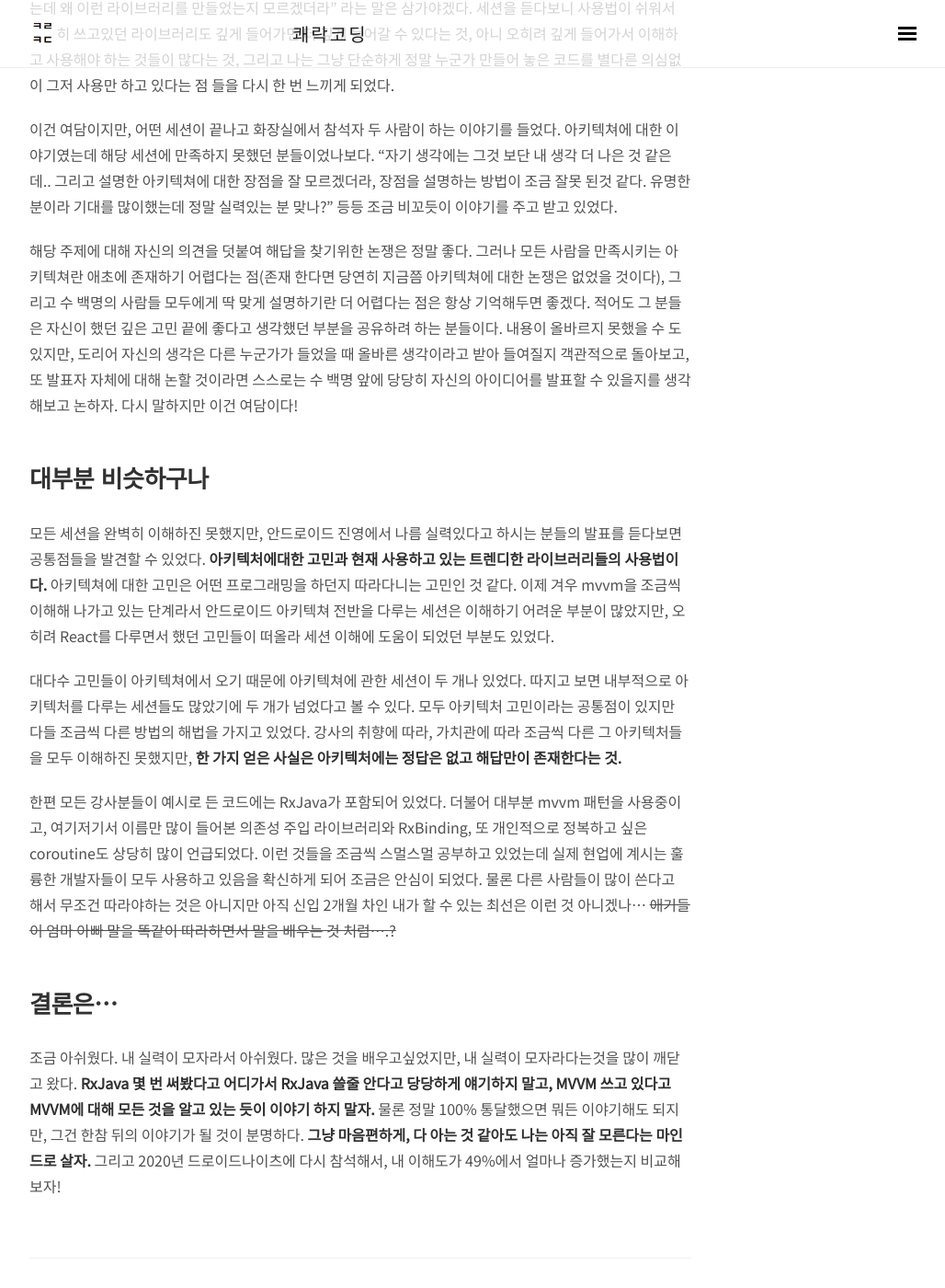
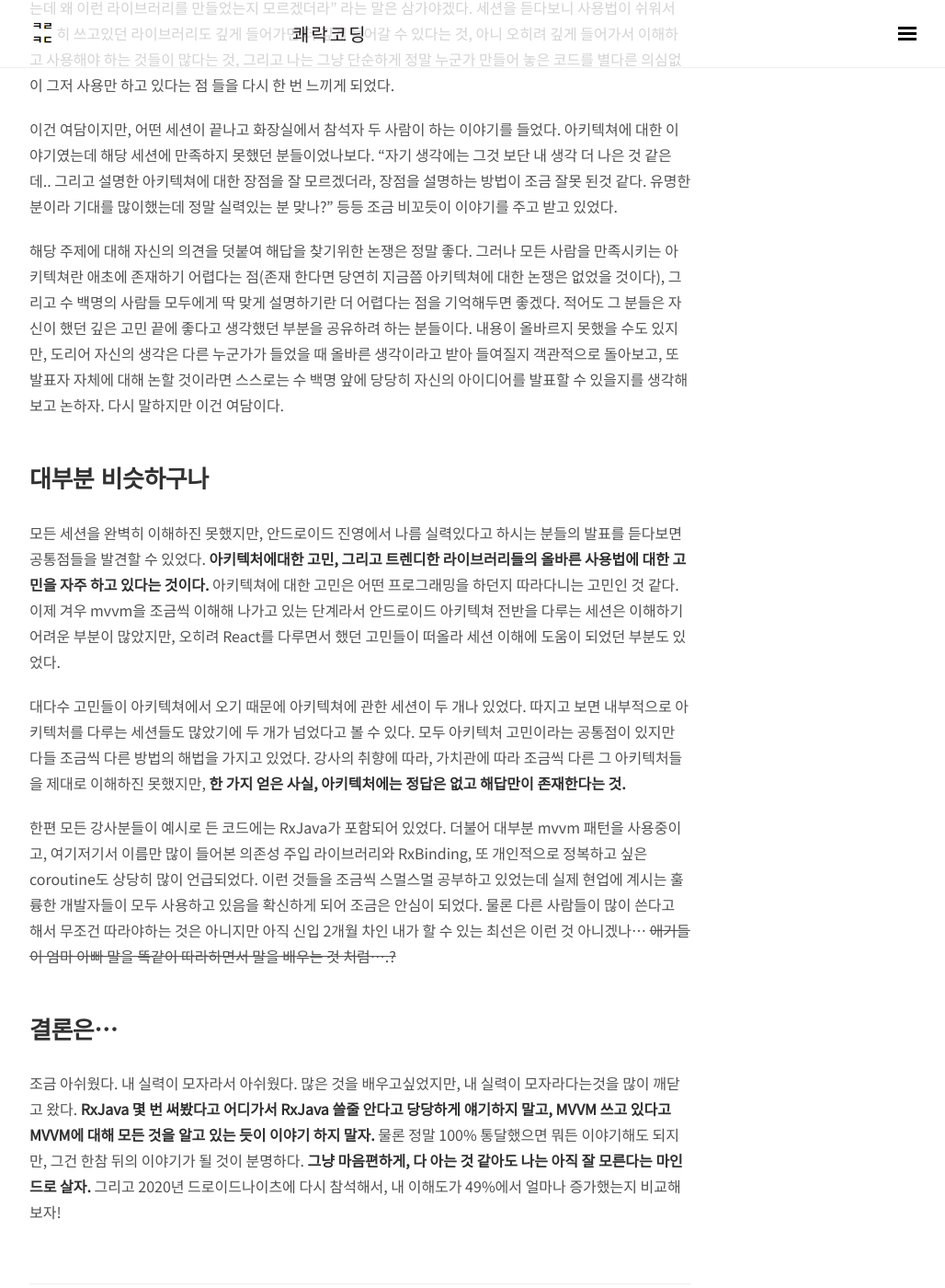
Before and after one commit to wooooooak/wooooooak.github.io, a Jekyll site: the page built from _posts/2019-04-05-드로이드나이츠2019후기.md, in a window 1280 px wide and 1400 px high, scrolled down 1762 px. Shown: the whole window at 92% size, without its empty margins (248-1276 px from the left). Built offline with Jekyll 4.4.1, drawn with Linux system fonts in a browser that asks for light colours; nearby versions of some CDN libraries; some web fonts are replaced; comment, search, counter and statistics services are not loaded.

Commit message:
오탈자 수정

```diff
--- a/_posts/2019-04-05-드로이드나이츠2019후기.md
+++ b/_posts/2019-04-05-드로이드나이츠2019후기.md
@@ -24,14 +24,14 @@ comments: true
 
 이건 여담이지만, 어떤 세션이 끝나고 화장실에서 참석자 두 사람이 하는 이야기를 들었다. 아키텍쳐에 대한 이야기였는데 해당 세션에 만족하지 못했던 분들이었나보다. "자기 생각에는 그것 보단 내 생각 더 나은 것 같은데.. 그리고 설명한 아키텍쳐에 대한 장점을 잘 모르겠더라, 장점을 설명하는 방법이 조금 잘못 된것 같다. 유명한 분이라 기대를 많이했는데 정말 실력있는 분 맞나?" 등등 조금 비꼬듯이 이야기를 주고 받고 있었다.
 
-해당 주제에 대해 자신의 의견을 덧붙여 해답을 찾기위한 논쟁은 정말 좋다. 그러나 모든 사람을 만족시키는 아키텍쳐란 애초에 존재하기 어렵다는 점(존재 한다면 당연히 지금쯤 아키텍쳐에 대한 논쟁은 없었을 것이다), 그리고 수 백명의 사람들 모두에게 딱 맞게 설명하기란 더 어렵다는 점은 항상 기억해두면 좋겠다. 적어도 그 분들은 자신이 했던 깊은 고민 끝에 좋다고 생각했던 부분을 공유하려 하는 분들이다. 내용이 올바르지 못했을 수 도 있지만, 도리어 자신의 생각은 다른 누군가가 들었을 때 올바른 생각이라고 받아 들여질지 객관적으로 돌아보고, 또 발표자 자체에 대해 논할 것이라면 스스로는 수 백명 앞에 당당히 자신의 아이디어를 발표할 수 있을지를 생각해보고 논하자. 다시 말하지만 이건 여담이다!
+해당 주제에 대해 자신의 의견을 덧붙여 해답을 찾기위한 논쟁은 정말 좋다. 그러나 모든 사람을 만족시키는 아키텍쳐란 애초에 존재하기 어렵다는 점(존재 한다면 당연히 지금쯤 아키텍쳐에 대한 논쟁은 없었을 것이다), 그리고 수 백명의 사람들 모두에게 딱 맞게 설명하기란 더 어렵다는 점을 기억해두면 좋겠다. 적어도 그 분들은 자신이 했던 깊은 고민 끝에 좋다고 생각했던 부분을 공유하려 하는 분들이다. 내용이 올바르지 못했을 수도 있지만, 도리어 자신의 생각은 다른 누군가가 들었을 때 올바른 생각이라고 받아 들여질지 객관적으로 돌아보고, 또 발표자 자체에 대해 논할 것이라면 스스로는 수 백명 앞에 당당히 자신의 아이디어를 발표할 수 있을지를 생각해보고 논하자. 다시 말하지만 이건 여담이다.
 
 
 
 ## 대부분 비슷하구나
-모든 세션을 완벽히 이해하진 못했지만, 안드로이드 진영에서 나름 실력있다고 하시는 분들의 발표를 듣다보면 공통점들을 발견할 수 있었다. **아키텍처에대한 고민과 현재 사용하고 있는 트렌디한 라이브러리들의 사용법이다.** 아키텍쳐에 대한 고민은 어떤 프로그래밍을 하던지 따라다니는 고민인 것 같다. 이제 겨우 mvvm을 조금씩 이해해 나가고 있는 단계라서 안드로이드 아키텍쳐 전반을 다루는 세션은 이해하기 어려운 부분이 많았지만, 오히려 React를 다루면서 했던 고민들이 떠올라 세션 이해에 도움이 되었던 부분도 있었다.
+모든 세션을 완벽히 이해하진 못했지만, 안드로이드 진영에서 나름 실력있다고 하시는 분들의 발표를 듣다보면 공통점들을 발견할 수 있었다. **아키텍처에대한 고민, 그리고 트렌디한 라이브러리들의 올바른 사용법에 대한 고민을 자주 하고 있다는 것이다.** 아키텍쳐에 대한 고민은 어떤 프로그래밍을 하던지 따라다니는 고민인 것 같다. 이제 겨우 mvvm을 조금씩 이해해 나가고 있는 단계라서 안드로이드 아키텍쳐 전반을 다루는 세션은 이해하기 어려운 부분이 많았지만, 오히려 React를 다루면서 했던 고민들이 떠올라 세션 이해에 도움이 되었던 부분도 있었다.
 
-대다수 고민들이 아키텍쳐에서 오기 때문에 아키텍쳐에 관한 세션이 두 개나 있었다. 따지고 보면 내부적으로 아키텍처를 다루는 세션들도 많았기에 두 개가 넘었다고 볼 수 있다. 모두 아키텍처 고민이라는 공통점이 있지만 다들 조금씩 다른 방법의 해법을 가지고 있었다. 강사의 취향에 따라, 가치관에 따라 조금씩 다른 그 아키텍처들을 모두 이해하진 못했지만, **한 가지 얻은 사실은 아키텍처에는 정답은 없고 해답만이 존재한다는 것.**
+대다수 고민들이 아키텍쳐에서 오기 때문에 아키텍쳐에 관한 세션이 두 개나 있었다. 따지고 보면 내부적으로 아키텍처를 다루는 세션들도 많았기에 두 개가 넘었다고 볼 수 있다. 모두 아키텍처 고민이라는 공통점이 있지만 다들 조금씩 다른 방법의 해법을 가지고 있었다. 강사의 취향에 따라, 가치관에 따라 조금씩 다른 그 아키텍처들을 제대로 이해하진 못했지만, **한 가지 얻은 사실, 아키텍처에는 정답은 없고 해답만이 존재한다는 것.**
 
 한편 모든 강사분들이 예시로 든 코드에는 RxJava가 포함되어 있었다. 더불어 대부분 mvvm 패턴을 사용중이고, 여기저기서 이름만 많이 들어본 의존성 주입 라이브러리와 RxBinding, 또 개인적으로 정복하고 싶은 coroutine도 상당히 많이 언급되었다. 이런 것들을 조금씩 스멀스멀 공부하고 있었는데 실제 현업에 계시는 훌륭한 개발자들이 모두 사용하고 있음을 확신하게 되어 조금은 안심이 되었다. 물론 다른 사람들이 많이 쓴다고 해서 무조건 따라야하는 것은 아니지만 아직 신입 2개월 차인 내가 할 수 있는 최선은 이런 것 아니겠나... ~~애기들이 엄마 아빠 말을 똑같이 따라하면서 말을 배우는 것 처럼....?~~
 
```
Also changed, not shown: _posts/2019-04-13-RecyclerView_mutiType.md (+1 -1 lines).
